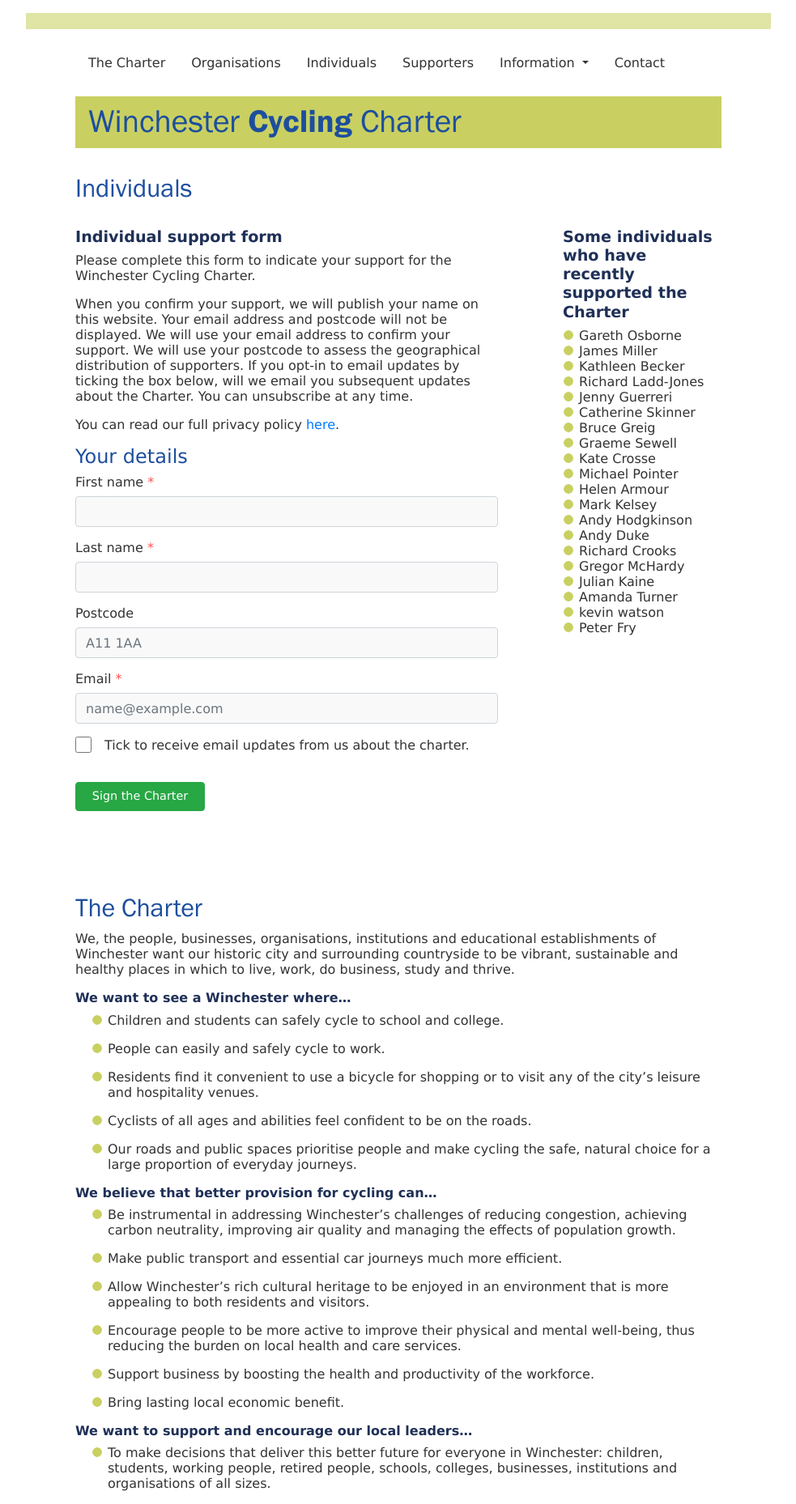
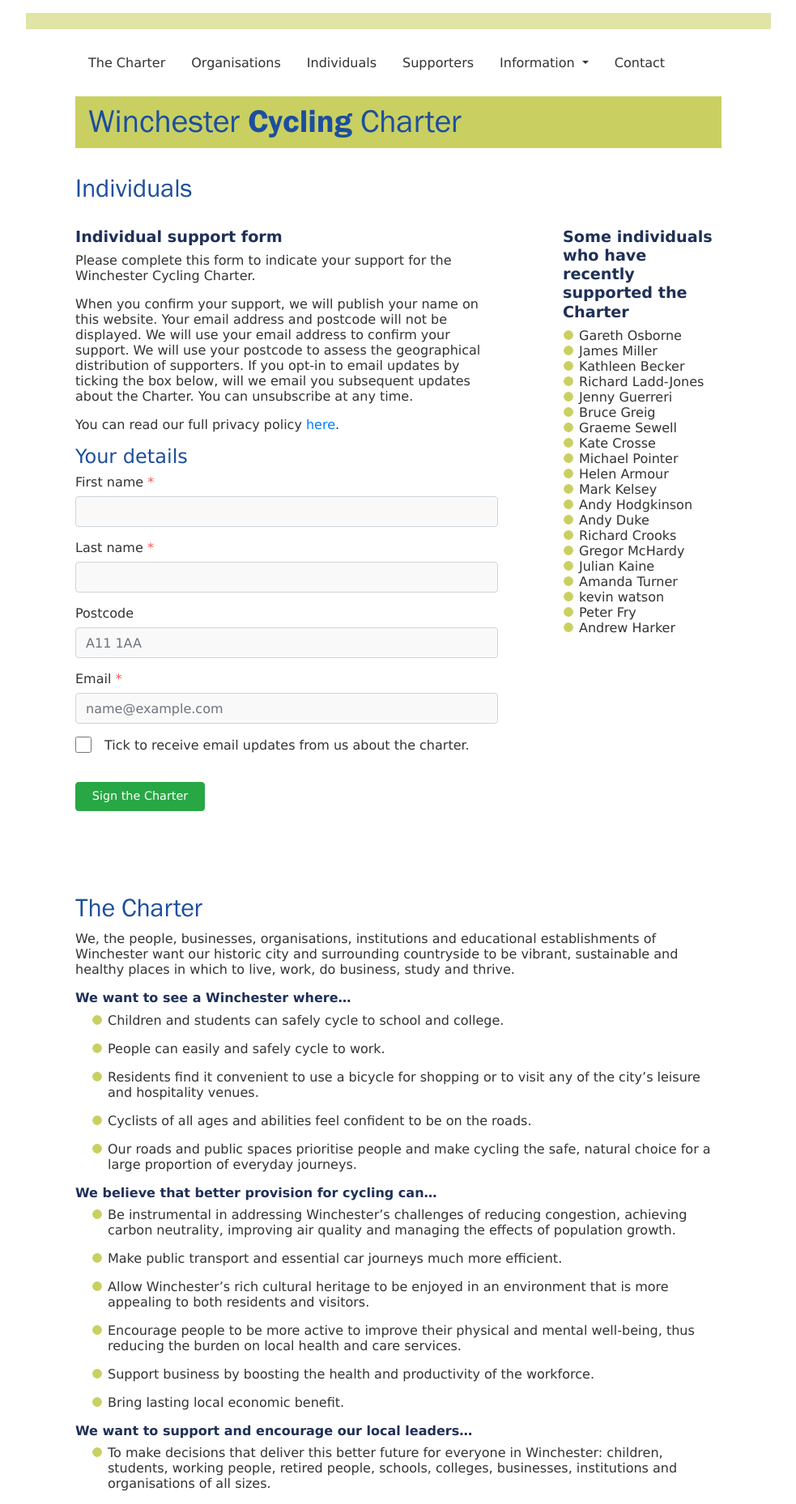
Before and after one commit to winchestercyclingcharter/winchestercyclingcharter.github.io, a Jekyll site: the page built from ind-page.md, in a window 1280 px wide. Shown: the whole page at 81% size, without its empty margins (148-1131 px from the left). Built offline with Jekyll 4.4.1, drawn with Linux system fonts in a browser that asks for light colours; nearby versions of some CDN libraries.

Commit message:
Update people.yml

```diff
--- a/_data/people.yml
+++ b/_data/people.yml
@@ -658,7 +658,6 @@
 - { lastname: Greig, firstname: Bruce, dt: 20211018-082031-981525 }
 - { lastname: Searles, firstname: Samantha, dt: 20211017-061943-033243 }
 - { lastname: Coulter, firstname: Ian, dt: 20211016-203657-861817 }
-- { lastname: Skinner, firstname: Catherine, dt: 20211018-115921-159476 }
 - { lastname: Guerreri, firstname: Jenny, dt: 20211018-120647-322003 }
 - { lastname: Ladd-Jones, firstname: Richard, dt: 20211018-121158-384569 }
 - { lastname: Becker, firstname: Kathleen, dt: 20211018-123933-325304 }
```
